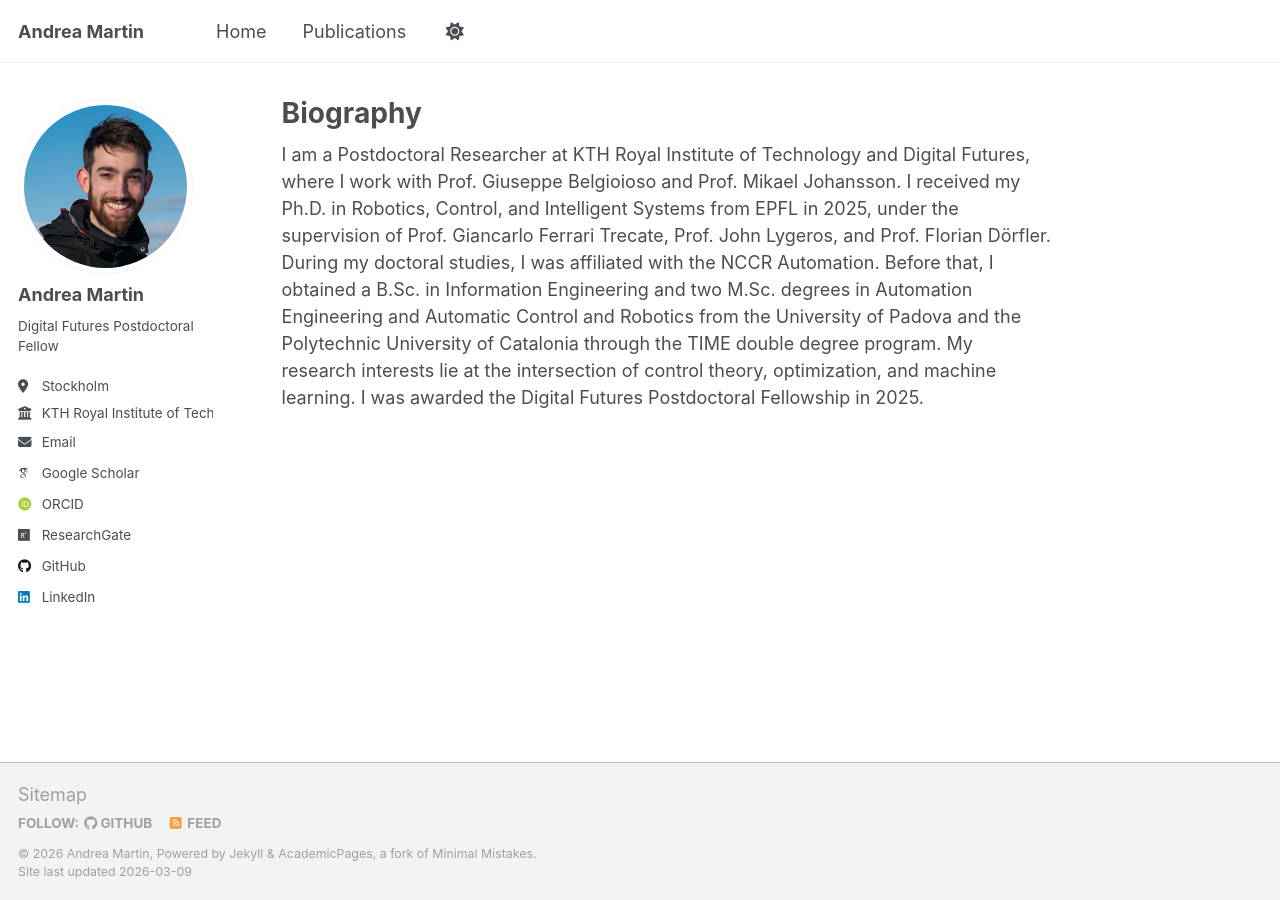
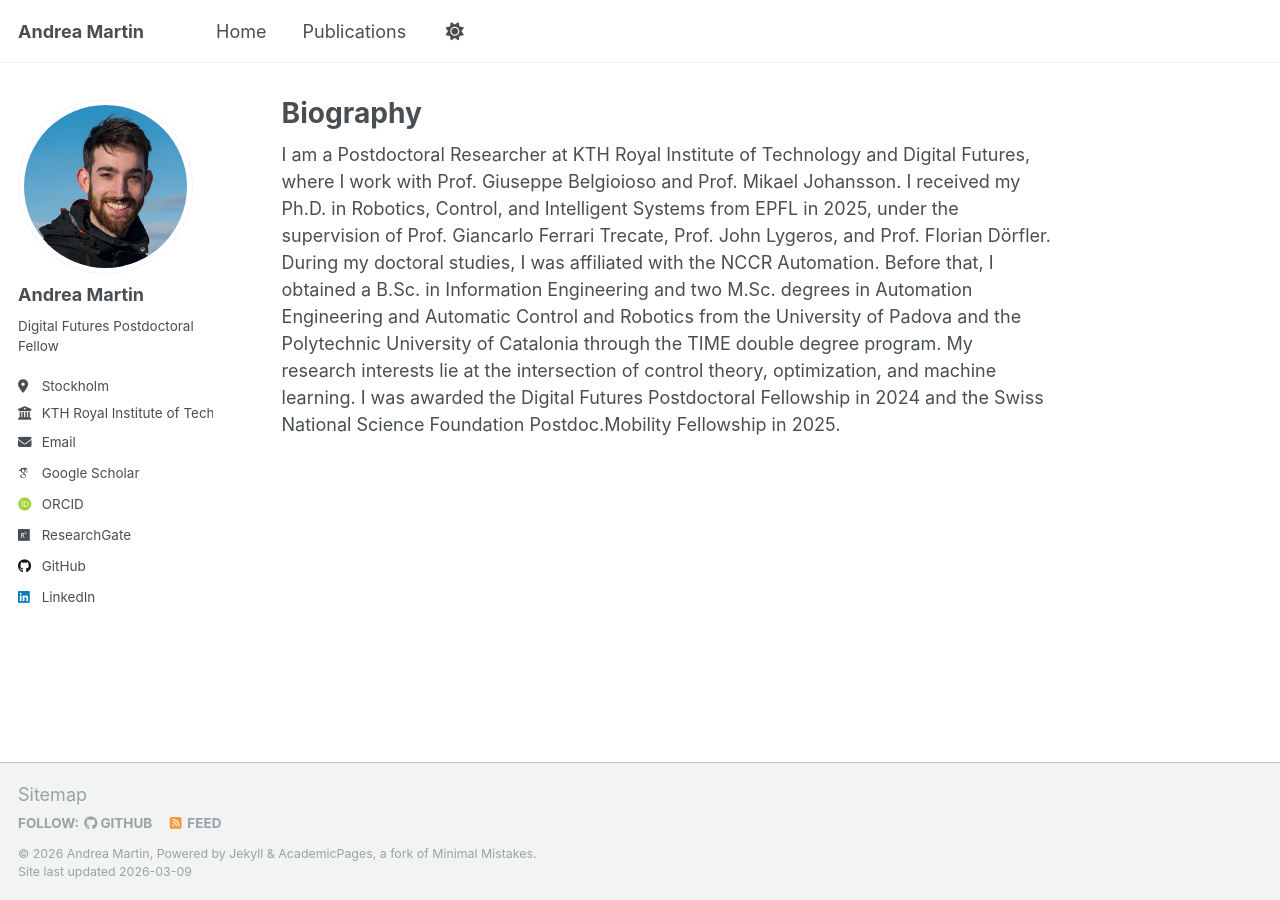
Before and after one commit to andrea-martin/andrea-martin.github.io, a Jekyll site: the page built from _pages/about.md, in a window 1280 px wide. Built offline with Jekyll 4.4.1, drawn with Linux system fonts in a browser that asks for light colours; some web fonts are replaced; a script that is not in the unit is left out.

Commit message:
Revise fellowship details in about page
Updated fellowship year and added a new fellowship.

```diff
--- a/_pages/about.md
+++ b/_pages/about.md
@@ -7,4 +7,4 @@ redirect_from:
   - /about.html
 ---
 
-I am a Postdoctoral Researcher at KTH Royal Institute of Technology and Digital Futures, where I work with Prof. Giuseppe Belgioioso and Prof. Mikael Johansson. I received my Ph.D. in Robotics, Control, and Intelligent Systems from EPFL in 2025, under the supervision of Prof. Giancarlo Ferrari Trecate, Prof. John Lygeros, and Prof. Florian Dörfler. During my doctoral studies, I was affiliated with the NCCR Automation. Before that, I obtained a B.Sc. in Information Engineering and two M.Sc. degrees in Automation Engineering and Automatic Control and Robotics from the University of Padova and the Polytechnic University of Catalonia through the TIME double degree program. My research interests lie at the intersection of control theory, optimization, and machine learning. I was awarded the Digital Futures Postdoctoral Fellowship in 2025.
+I am a Postdoctoral Researcher at KTH Royal Institute of Technology and Digital Futures, where I work with Prof. Giuseppe Belgioioso and Prof. Mikael Johansson. I received my Ph.D. in Robotics, Control, and Intelligent Systems from EPFL in 2025, under the supervision of Prof. Giancarlo Ferrari Trecate, Prof. John Lygeros, and Prof. Florian Dörfler. During my doctoral studies, I was affiliated with the NCCR Automation. Before that, I obtained a B.Sc. in Information Engineering and two M.Sc. degrees in Automation Engineering and Automatic Control and Robotics from the University of Padova and the Polytechnic University of Catalonia through the TIME double degree program. My research interests lie at the intersection of control theory, optimization, and machine learning. I was awarded the Digital Futures Postdoctoral Fellowship in 2024 and the Swiss National Science Foundation Postdoc.Mobility Fellowship in 2025.
```
